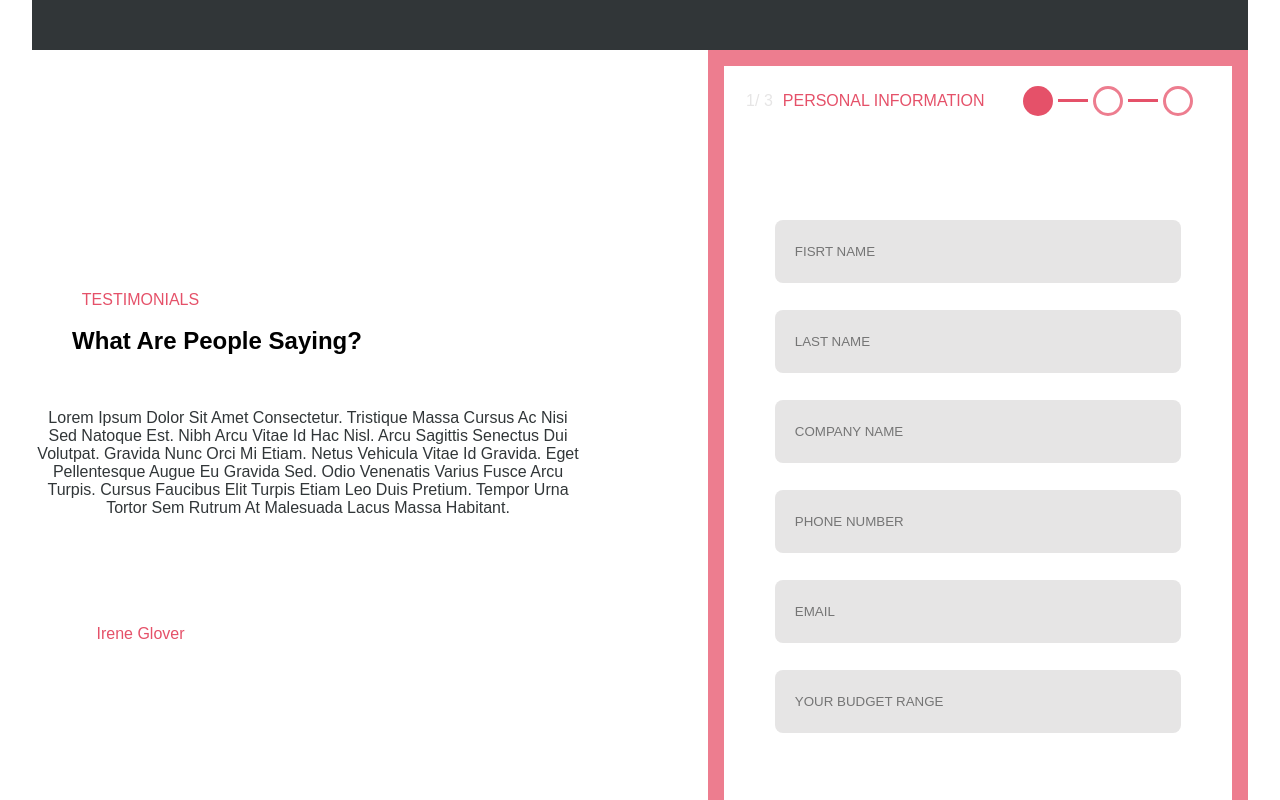
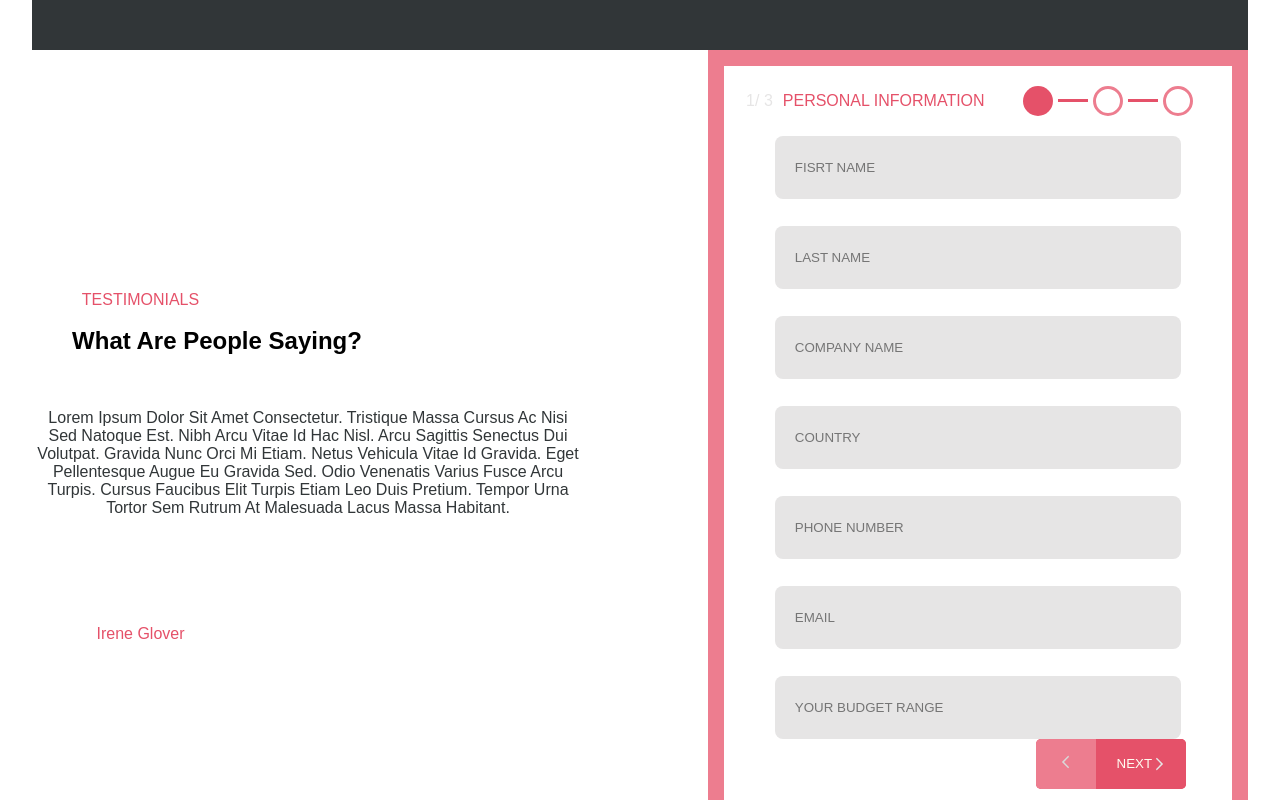
Before and after one commit to rkotchamp/rkot-agency, a React (Vite) app: page /about-us in a window 1280 px wide. Shown: the part 2500-3300 px from the top of the page. Built offline with nearby package versions, Linux system fonts and the light colour scheme.

Commit message:
created the user for contac

```diff
--- a/src/Components/Testimonials&Contacts/Contact/Contact.jsx
+++ b/src/Components/Testimonials&Contacts/Contact/Contact.jsx
@@ -22,10 +22,11 @@ function Contact() {
     phoneNumber: "",
     email: "",
     budget: "",
+    country: "",
     services: [],
     projectDescription: "",
-    aboutTheProject: "",
-    kickOffDate: "",
+    aboutProject: "",
+    kickDate: "",
   });
 
   const handleFormChange = (e) => {
@@ -34,6 +35,16 @@ function Contact() {
       ...prevData,
       [name]: value,
     }));
+  };
+
+  const handleSelectedService = (e) => {
+    const { value, checked } = e.target;
+    setFormData((prevData) => {
+      const services = checked
+        ? [...prevData.services, value]
+        : prevData.services.filter((service) => service !== value);
+      return { ...prevData, services };
+    });
   };
 
   const handleNextCarousel = () => {
@@ -48,17 +59,16 @@ function Contact() {
 
   const handleFormSubmit = (e) => {
     // e, preventDefault();
-    const formData = new FormData(formRef.current);
-
-    const data = {
-      firstName: formData.get("firstName"),
-      lastName: formData.get("lastName"),
-      companyName: formData.get("companyName"),
-    };
+    e.preventDefault();
+    if (formRef.current) {
+      const finalFormData = new FormData(formRef.current);
+      console.log(Object.fromEntries(finalFormData.entries()));
+    } else {
+      console.error("Form reference is null");
+    }
   };
 
-  console.log(formData);
-  console.log(contactDetails.length);
+  // checked={formData.services.includes(service.serviceName)}
   return (
     <div className="contact_container" ref={contactRef}>
       {/* Carousel space */}
@@ -97,9 +107,10 @@ function Contact() {
         </div>
       </div>
       {/* user form space */}
+      <form ref={formRef} onSubmit={handleFormSubmit}>
         <div className="formSpace">
           {activeTab === 0 && (
-          <form action="" className="form">
+            <form className="form">
               <input
                 type="text"
                 className="input"
@@ -122,6 +133,14 @@ function Contact() {
                 placeholder="COMPANY NAME"
                 name="companyName"
                 value={formData.companyName}
+                onChange={handleFormChange}
+              />
+              <input
+                type="text"
+                className="input"
+                placeholder="COUNTRY"
+                name="country"
+                value={formData.country}
                 onChange={handleFormChange}
               />
               <input
@@ -164,7 +183,11 @@ function Contact() {
                       <input
                         type="checkbox"
                         name={service.serviceName}
-                      value=""
+                        value={service.serviceName}
+                        checked={formData.services.includes(
+                          service.serviceName
+                        )}
+                        onChange={handleSelectedService}
                       />
                     </div>
                   );
@@ -172,8 +195,9 @@ function Contact() {
               </div>
               <textarea
                 placeholder="Any More Description?"
-              value=""
+                value={formData.projectDescription}
                 name="projectDescription"
+                onChange={handleFormChange}
               ></textarea>
             </div>
           )}
@@ -182,13 +206,22 @@ function Contact() {
               <h2>Lets talk about your needs</h2>
               <div className="tellMore textSpace">
                 <label htmlFor="">Please tell us more about your project</label>
-              <textarea name="aboutProject" value=""></textarea>
+                <textarea
+                  name="aboutProject"
+                  value={formData.aboutProject}
+                  onChange={handleFormChange}
+                ></textarea>
               </div>
               <div className="deadLine textSpace">
                 <label htmlFor="">
                   When would you like your project to start?
                 </label>
-              <textarea name="kickOffDate" className="deadLineText"></textarea>
+                <textarea
+                  name="kickDate"
+                  className="deadLineText"
+                  value={formData.kickDate}
+                  onChange={handleFormChange}
+                ></textarea>
               </div>
             </div>
           )}
@@ -211,6 +244,7 @@ function Contact() {
             )}
           </div>
         </div>
+      </form>
     </div>
   );
 }
```
Lines whose indentation alone changed are shown as unchanged.
